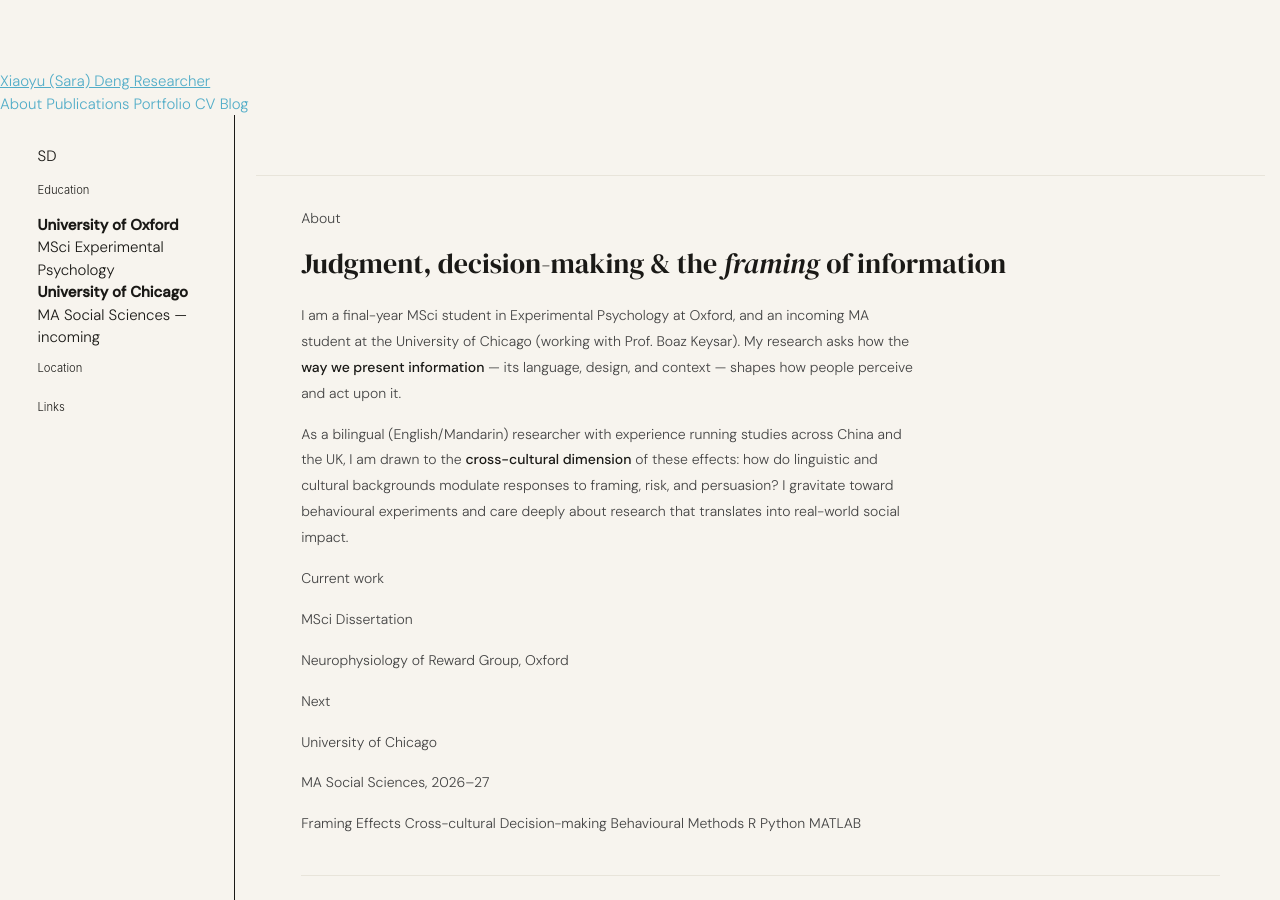
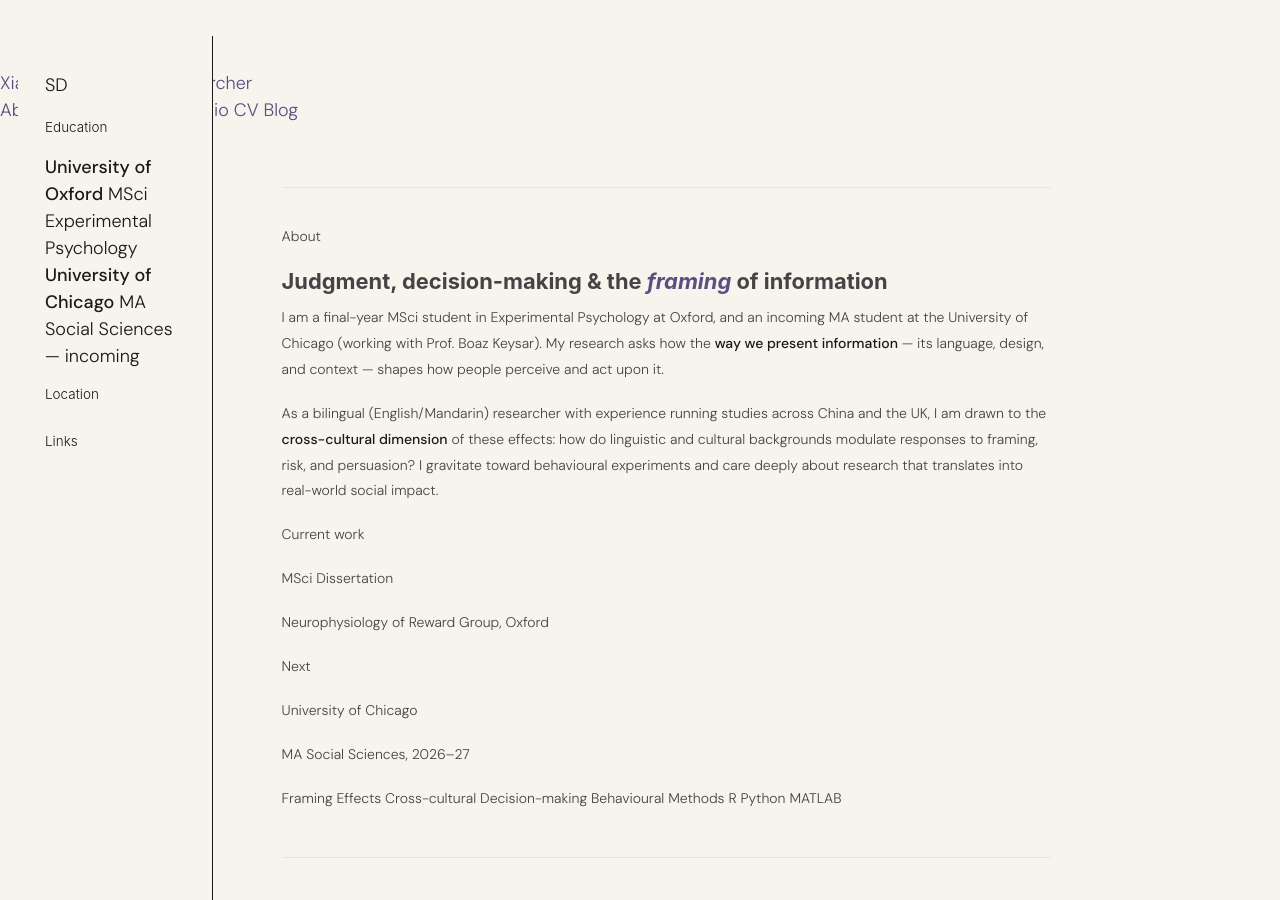
Before and after one commit to saradeng713/saradeng713.github.io, a Jekyll site: the page built from _pages/about.md, in a window 1280 px wide and 900 px high. Built offline with Jekyll 4.4.1, drawn with Linux system fonts in a browser that asks for light colours; a script that is not in the unit is left out.

Commit message:
Update custom.css

```diff
--- a/assets/css/custom.css
+++ b/assets/css/custom.css
@@ -1,38 +1,37 @@
 /* ============================================================
-   Sara Deng — Custom Theme
-   assets/css/custom.css
+   Sara Deng — Custom Theme Override
+   Drop this file into: assets/css/custom.css
+   Then add this line to _includes/head/custom.html:
+   <link rel="stylesheet" href="{{ '/assets/css/custom.css' | relative_url }}">
    ============================================================ */
 
 @import url('https://fonts.googleapis.com/css2?family=DM+Sans:ital,wght@0,300;0,400;0,500;1,300&family=DM+Serif+Display:ital@0;1&display=swap');
 
 /* ── Tokens ── */
 :root {
-  --cream:        #F7F4EE;
-  --cream-mid:    #EDE9DF;
-  --rule-dark:    #1A1916;
-  --rule-light:   #E8E4DA;
-  --text-primary: #1A1916;
-  --text-muted:   #888888;
-  --text-faint:   #BBBBBB;
-  --lav-bg:       #F0EEF8;
-  --lav-bd:       #C8C0DE;
-  --lav-tx:       #7B6FA0;
-  --lav-hd:       #5A4E82;
+  --cream:       #F7F4EE;
+  --cream-mid:   #EDE9DF;
+  --rule-dark:   #1A1916;
+  --rule-light:  #E8E4DA;
+  --text-primary:#1A1916;
+  --text-muted:  #888888;
+  --text-faint:  #BBBBBB;
+  --lavender-bg: #F0EEF8;
+  --lavender-bd: #C8C0DE;
+  --lavender-tx: #7B6FA0;
+  --lavender-hd: #5A4E82;
 }
 
-/* ── Reset & base ── */
-*, *::before, *::after { box-sizing: border-box; }
-
-html, body {
+/* ── Base ── */
+body {
   background: var(--cream) !important;
   color: var(--text-primary) !important;
   font-family: 'DM Sans', sans-serif !important;
   font-weight: 300 !important;
-  font-size: 15px !important;
   -webkit-font-smoothing: antialiased;
 }
 
-/* ── Masthead — style the existing one instead of hiding it ── */
+/* ── Masthead / Header ── */
 .masthead {
   background: var(--cream) !important;
   border-bottom: 1px solid var(--rule-dark) !important;
@@ -40,150 +39,100 @@ html, body {
 }
 
 .masthead__inner-wrap {
-  background: var(--cream) !important;
+  display: grid !important;
+  grid-template-columns: 220px 1fr !important;
   padding: 0 !important;
   max-width: 100% !important;
-  font-family: 'DM Sans', sans-serif !important;
 }
 
-/* Site title / name in masthead */
-.masthead__menu .site-title,
-.masthead a.site-title {
+.site-title {
   font-family: 'DM Serif Display', Georgia, serif !important;
   font-size: 14px !important;
   font-weight: 400 !important;
   color: var(--text-primary) !important;
-  text-decoration: none !important;
   padding: 1.1rem 1.5rem !important;
   border-right: 1px solid var(--rule-dark) !important;
   line-height: 1.3 !important;
+  text-decoration: none !important;
 }
 
-.masthead a.site-title:hover {
+.site-title:hover {
   color: var(--text-primary) !important;
   text-decoration: none !important;
 }
 
 /* Nav links */
-#site-nav .masthead__menu-item a,
-.greedy-nav .visible-links a {
+.greedy-nav {
+  background: transparent !important;
+}
+
+.greedy-nav a {
   font-family: 'DM Sans', sans-serif !important;
   font-size: 11px !important;
   font-weight: 400 !important;
   letter-spacing: 0.08em !important;
   text-transform: uppercase !important;
   color: var(--text-muted) !important;
-  text-decoration: none !important;
   padding: 1.1rem 1.25rem !important;
   border-right: 1px solid var(--rule-light) !important;
-  transition: color 0.12s, background 0.12s !important;
+  text-decoration: none !important;
+  transition: color 0.15s, background 0.15s !important;
 }
 
-.greedy-nav .visible-links a:first-child {
+.greedy-nav a:first-of-type {
   border-left: 1px solid var(--rule-light) !important;
 }
 
-.greedy-nav .visible-links a:hover,
-.greedy-nav .visible-links .masthead__menu-item--active a {
+.greedy-nav a:hover,
+.greedy-nav .active {
   color: var(--text-primary) !important;
   background: var(--cream-mid) !important;
 }
 
-/* Hide greedy nav overflow button if present */
-.greedy-nav__toggle {
+/* ── Sidebar / Author Profile ── */
+.sidebar {
   background: var(--cream) !important;
-  color: var(--text-muted) !important;
+  border-right: 1px solid var(--rule-dark) !important;
+  padding: 2rem 1.5rem !important;
 }
 
-/* ── Page layout ── */
-.page {
-  padding-top: 0 !important;
+.author__avatar img {
+  border-radius: 0 !important;
+  border: none !important;
+  width: 48px !important;
+  height: 48px !important;
+  object-fit: cover !important;
+  filter: grayscale(20%) !important;
 }
 
-#main {
-  margin-top: 0 !important;
-  padding-top: 0 !important;
-  max-width: 100% !important;
-  width: 100% !important;
-  float: none !important;
-  display: flex !important;
-  align-items: flex-start !important;
-  min-height: 100vh !important;
-}
-
-/* ── Sidebar — style the existing one ── */
-.sidebar.sticky,
-.sidebar {
-  display: block !important;
-  float: none !important;
-  width: 220px !important;
-  min-width: 220px !important;
-  flex-shrink: 0 !important;
-  border-right: 1px solid var(--rule-dark) !important;
-  padding: 2rem 1.5rem !important;
-  min-height: calc(100vh - 52px) !important;
-  background: var(--cream) !important;
-  position: sticky !important;
-  top: 52px !important;
-  overflow-y: auto !important;
-}
-
-/* Author avatar */
-.author__avatar img {
-  max-width: 52px !important;
-  border-radius: 0 !important;
-  filter: grayscale(15%) !important;
-  border: none !important;
-}
-
-.author__avatar {
-  width: 52px !important;
-  height: 52px !important;
-  margin-bottom: 1.25rem !important;
-  overflow: hidden !important;
-}
-
-/* Author name */
 .author__name {
   font-family: 'DM Serif Display', Georgia, serif !important;
   font-size: 15px !important;
   font-weight: 400 !important;
   color: var(--text-primary) !important;
-  line-height: 1.3 !important;
   margin-bottom: 2px !important;
 }
 
-/* Author pronouns / bio */
 .author__pronouns,
 .author__bio {
-  font-size: 11px !important;
+  font-family: 'DM Sans', sans-serif !important;
+  font-size: 12px !important;
   font-weight: 300 !important;
   color: var(--text-muted) !important;
-  line-height: 1.6 !important;
-  margin-bottom: 1rem !important;
+  line-height: 1.7 !important;
 }
 
-/* Divider under name */
-.author__content {
-  border-bottom: 1px solid var(--rule-dark) !important;
-  padding-bottom: 1.25rem !important;
-  margin-bottom: 1.25rem !important;
-}
-
-/* Author URLs (links in sidebar) */
-.author__urls-wrapper {
-  display: block !important;
+.author__urls-wrapper .btn {
+  display: none !important; /* hide "Follow" button */
 }
 
 .author__urls {
   display: block !important;
-  list-style: none !important;
-  padding: 0 !important;
-  margin: 0 !important;
 }
 
 .author__urls li {
   border-bottom: 1px solid var(--rule-light) !important;
+  padding: 6px 0 !important;
 }
 
 .author__urls li:last-child {
@@ -192,62 +141,41 @@ html, body {
 
 .author__urls a {
   font-size: 11px !important;
+  font-weight: 400 !important;
   color: var(--text-muted) !important;
   text-decoration: none !important;
-  font-weight: 400 !important;
+  display: flex !important;
+  justify-content: space-between !important;
+  align-items: center !important;
   letter-spacing: 0.02em !important;
-  padding: 6px 0 !important;
-  display: flex !important;
-  align-items: center !important;
-  gap: 6px !important;
-  transition: color 0.12s !important;
+}
+
+.author__urls a::after {
+  content: '↗';
+  font-size: 10px;
+  color: #CCC;
 }
 
 .author__urls a:hover {
   color: var(--text-primary) !important;
 }
 
-/* Hide the "Follow" toggle button — always show links */
-.author__urls-wrapper .btn {
-  display: none !important;
+/* Section labels in sidebar */
+.author__content h3,
+.author__content p.label {
+  font-size: 9.5px !important;
+  font-weight: 500 !important;
+  letter-spacing: 0.12em !important;
+  text-transform: uppercase !important;
+  color: var(--text-faint) !important;
+  margin-bottom: 0.5rem !important;
+  font-family: 'DM Sans', sans-serif !important;
 }
 
-/* Location / employer meta items */
-.author__location,
-.author__employer {
-  font-size: 11.5px !important;
-  color: var(--text-muted) !important;
-  font-weight: 300 !important;
-  display: flex !important;
-  align-items: center !important;
-  gap: 5px !important;
-  margin-bottom: 0.4rem !important;
-}
-
-/* ── Main content column ── */
-.page__content-wrapper,
-article.page {
-  flex: 1 !important;
-  min-width: 0 !important;
-  padding: 0 !important;
-  background: var(--cream) !important;
-}
-
-/* ── Page title ── */
-.page__title {
-  font-family: 'DM Serif Display', Georgia, serif !important;
-  font-size: 28px !important;
-  font-weight: 400 !important;
-  color: var(--text-primary) !important;
-  line-height: 1.2 !important;
-  border-bottom: 1px solid var(--rule-light) !important;
-  padding: 2.5rem 3rem 1.5rem !important;
-  margin: 0 !important;
-}
-
-/* ── Page content ── */
-.page__content {
-  padding: 2rem 3rem !important;
+/* ── Main content area ── */
+.page__content,
+.archive__item-body,
+.page__inner-wrap {
   font-family: 'DM Sans', sans-serif !important;
   font-weight: 300 !important;
   font-size: 14px !important;
@@ -255,69 +183,66 @@ article.page {
   color: #444 !important;
 }
 
-.page__content h1 {
+/* Page title */
+.page__title,
+h1.page__title {
   font-family: 'DM Serif Display', Georgia, serif !important;
-  font-size: 28px !important;
+  font-size: 30px !important;
   font-weight: 400 !important;
   color: var(--text-primary) !important;
   line-height: 1.2 !important;
-  margin: 0 0 1.5rem !important;
-  border: none !important;
-  padding: 0 !important;
+  border-bottom: 1px solid var(--rule-light) !important;
+  padding-bottom: 1.5rem !important;
+  margin-bottom: 2rem !important;
 }
 
-.page__content h2 {
+.page__title em,
+h1 em {
+  font-style: italic !important;
+  color: var(--lavender-hd) !important;
+}
+
+/* Section headings */
+h2 {
   font-family: 'DM Serif Display', Georgia, serif !important;
   font-size: 20px !important;
   font-weight: 400 !important;
   color: var(--text-primary) !important;
+  margin-top: 2.5rem !important;
+  margin-bottom: 0.75rem !important;
   border-bottom: 1px solid var(--rule-light) !important;
   padding-bottom: 0.5rem !important;
-  margin: 2.5rem 0 0.75rem !important;
 }
 
-.page__content h3 {
+h3 {
   font-family: 'DM Sans', sans-serif !important;
-  font-size: 11px !important;
+  font-size: 12px !important;
   font-weight: 500 !important;
   letter-spacing: 0.1em !important;
   text-transform: uppercase !important;
   color: var(--text-faint) !important;
-  margin: 2rem 0 0.5rem !important;
+  margin-top: 2rem !important;
+  margin-bottom: 0.5rem !important;
 }
 
-.page__content p {
-  margin-bottom: 1rem !important;
-  max-width: 620px !important;
+/* Links */
+a {
+  color: var(--lavender-hd) !important;
+  text-decoration: none !important;
 }
 
-.page__content a {
-  color: var(--lav-hd) !important;
-  text-decoration: none !important;
-  border-bottom: 1px solid var(--lav-bd) !important;
+a:hover {
+  text-decoration: underline !important;
+  text-underline-offset: 3px !important;
 }
 
-.page__content a:hover {
-  color: var(--lav-tx) !important;
-}
-
-.page__content strong {
+/* Strong */
+strong {
   font-weight: 500 !important;
   color: var(--text-primary) !important;
 }
 
-.page__content ul,
-.page__content ol {
-  padding-left: 1.25rem !important;
-  margin-bottom: 1rem !important;
-}
-
-.page__content li {
-  margin-bottom: 0.3rem !important;
-  color: #444 !important;
-}
-
-/* ── Archive items (publications, portfolio, blog) ── */
+/* ── Archive / Publication / Portfolio items ── */
 .archive__item {
   border-bottom: 1px solid var(--rule-light) !important;
   padding: 1.5rem 0 !important;
@@ -327,17 +252,17 @@ article.page {
   font-family: 'DM Serif Display', Georgia, serif !important;
   font-size: 17px !important;
   font-weight: 400 !important;
+  color: var(--text-primary) !important;
   margin-bottom: 0.4rem !important;
 }
 
 .archive__item-title a {
   color: var(--text-primary) !important;
-  text-decoration: none !important;
-  border: none !important;
 }
 
 .archive__item-title a:hover {
-  color: var(--lav-hd) !important;
+  color: var(--lavender-hd) !important;
+  text-decoration: none !important;
 }
 
 .archive__item-excerpt {
@@ -345,6 +270,39 @@ article.page {
   font-weight: 300 !important;
   color: var(--text-muted) !important;
   line-height: 1.7 !important;
+}
+
+/* ── Tags / Categories ── */
+.page__taxonomy-item,
+.page__meta-tag {
+  font-size: 10.5px !important;
+  font-weight: 400 !important;
+  letter-spacing: 0.06em !important;
+  text-transform: uppercase !important;
+  color: var(--lavender-tx) !important;
+  background: var(--lavender-bg) !important;
+  border: 1px solid var(--lavender-bd) !important;
+  border-radius: 0 !important;
+  padding: 3px 10px !important;
+  text-decoration: none !important;
+}
+
+/* ── CV / Prose pages ── */
+.page__content p {
+  margin-bottom: 1rem !important;
+}
+
+.page__content ul,
+.page__content ol {
+  font-size: 14px !important;
+  font-weight: 300 !important;
+  line-height: 1.8 !important;
+  color: #444 !important;
+  padding-left: 1.25rem !important;
+}
+
+.page__content li {
+  margin-bottom: 0.3rem !important;
 }
 
 /* ── Footer ── */
@@ -356,17 +314,43 @@ article.page {
 
 .page__footer a {
   color: #888 !important;
-  border: none !important;
 }
 
 .page__footer-copyright {
   font-size: 11px !important;
   font-weight: 300 !important;
   letter-spacing: 0.04em !important;
-  padding: 1.5rem !important;
 }
 
-/* ── Misc ── */
+/* ── Breadcrumbs ── */
+.breadcrumbs {
+  font-size: 11px !important;
+  color: var(--text-faint) !important;
+  letter-spacing: 0.04em !important;
+  text-transform: uppercase !important;
+}
+
+/* ── Buttons ── */
+.btn {
+  font-family: 'DM Sans', sans-serif !important;
+  font-size: 11px !important;
+  font-weight: 400 !important;
+  letter-spacing: 0.08em !important;
+  text-transform: uppercase !important;
+  background: transparent !important;
+  color: var(--text-primary) !important;
+  border: 1px solid var(--rule-dark) !important;
+  border-radius: 0 !important;
+  padding: 0.5rem 1rem !important;
+  transition: background 0.15s, color 0.15s !important;
+}
+
+.btn:hover {
+  background: var(--rule-dark) !important;
+  color: var(--cream) !important;
+}
+
+/* ── Utility ── */
 hr {
   border: none !important;
   border-top: 1px solid var(--rule-light) !important;
@@ -374,32 +358,43 @@ hr {
 }
 
 blockquote {
-  border-left: 2px solid var(--lav-bd) !important;
-  background: var(--lav-bg) !important;
+  border-left: 2px solid var(--lavender-bd) !important;
+  background: var(--lavender-bg) !important;
   padding: 1rem 1.25rem !important;
   font-style: italic !important;
-  color: var(--lav-hd) !important;
+  color: var(--lavender-hd) !important;
   font-family: 'DM Serif Display', Georgia, serif !important;
   font-size: 15px !important;
   margin: 1.5rem 0 !important;
-  border-radius: 0 !important;
 }
 
-code, pre {
+code {
   background: var(--cream-mid) !important;
   border: 1px solid var(--rule-light) !important;
   border-radius: 0 !important;
   font-size: 12px !important;
-  color: var(--lav-hd) !important;
+  padding: 1px 5px !important;
+  color: var(--lavender-hd) !important;
 }
 
-code { padding: 1px 5px !important; }
+/* ── Remove default Academic Pages chrome ── */
+.page__hero,
+.page__hero--overlay {
+  background: var(--cream) !important;
+}
 
-/* ── Hide things we don't want ── */
-.page__footer-follow,
-.author__urls-wrapper button,
-.page__share,
-.page__related,
-.pagination {
-  display: none !important;
+.toc {
+  border: 1px solid var(--rule-light) !important;
+  background: var(--cream) !important;
+  border-radius: 0 !important;
 }
+
+.toc__menu a {
+  font-size: 12px !important;
+  font-weight: 300 !important;
+  color: var(--text-muted) !important;
+}
+
+.toc__menu a:hover {
+  color: var(--lavender-hd) !important;
+}
```
